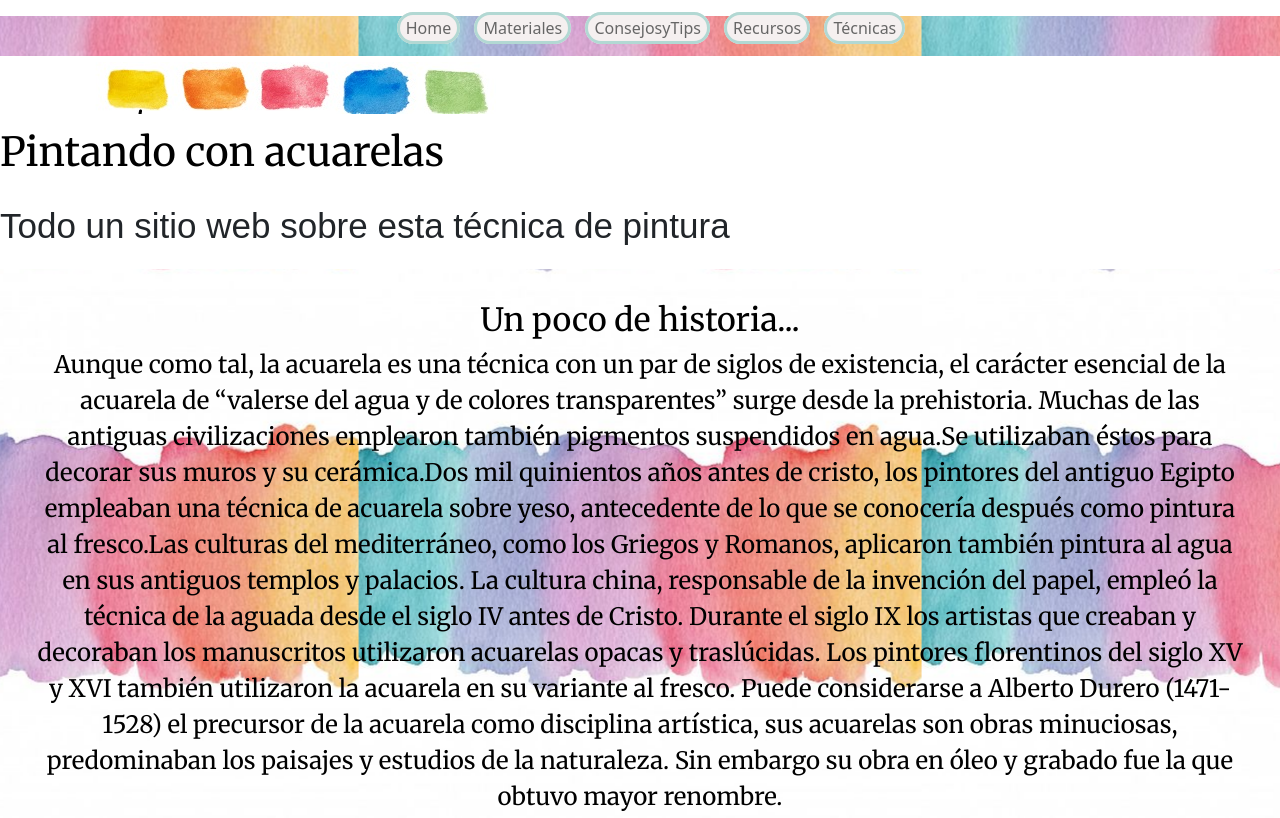
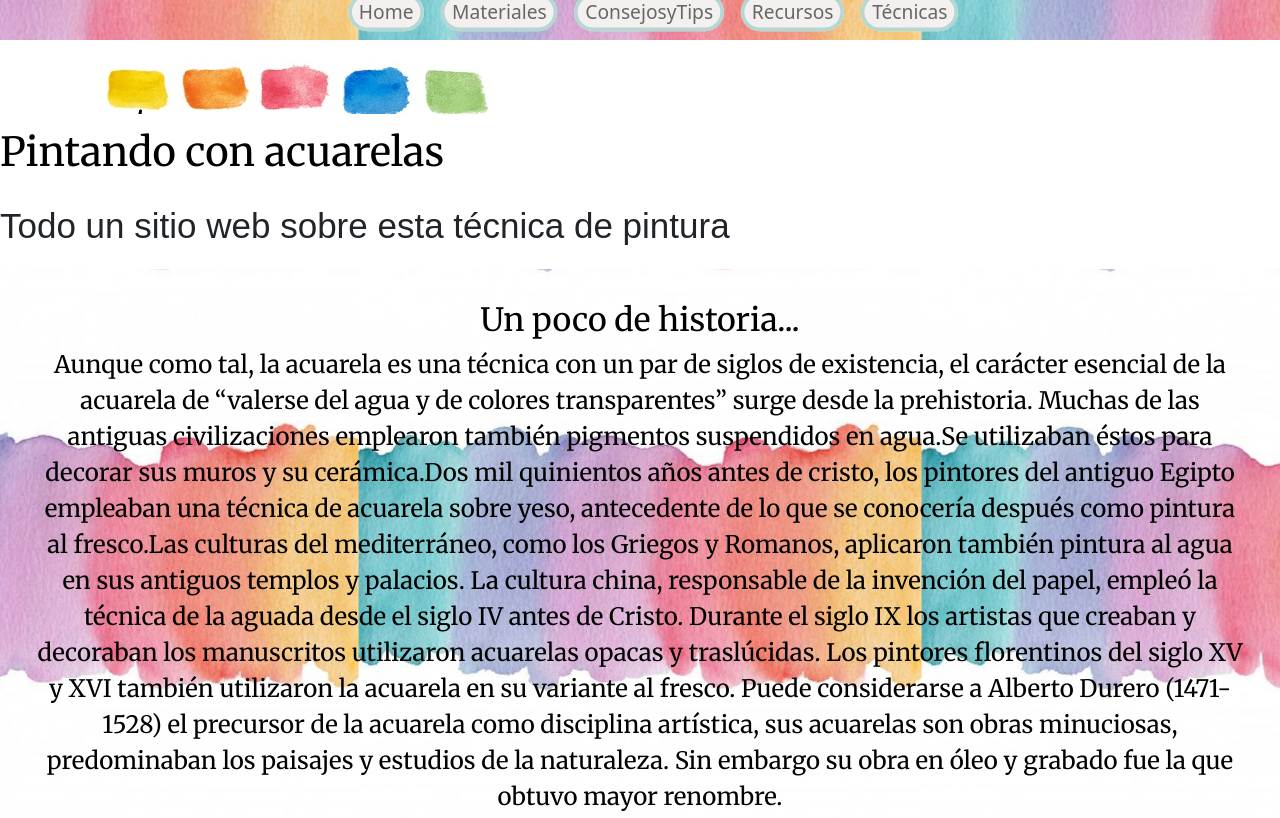
Before and after one commit to marianaolivera/repoGitHub, a plain HTML site: page index.html in a window 1280 px wide. Shown: the top 818 px of the page. Drawn offline with nearby package versions, Linux system fonts and the light colour scheme; a web font is replaced by a local one.

Commit message:
responsive navegador corregido

```diff
--- a/main.css
+++ b/main.css
@@ -7,7 +7,7 @@
  margin: 15px 10px 0px 0px;
 }
 #navegador li a {
-  padding: 5px 8px 5px 8px;
+  padding: 4px 8px 4px 8px;
   color: #666;
   background-color: #f5f0f0;
   border-radius: 50px;
@@ -32,11 +32,13 @@
   #navegador ul{
     list-style-type: none;
     text-align: center;
+
   }
   #navegador li{
     display: inline;
     text-align: center;
-    margin-top: 1rem;
+    margin: 0px 10px 0px 0px;
+
 
   }
   #navegador li a {
@@ -56,7 +58,7 @@
     top:0;
     max-width:1500px;
     width: 100%;
-    margin-top: 1rem;
+
   }
 }
 .seccion_titulo {
```
